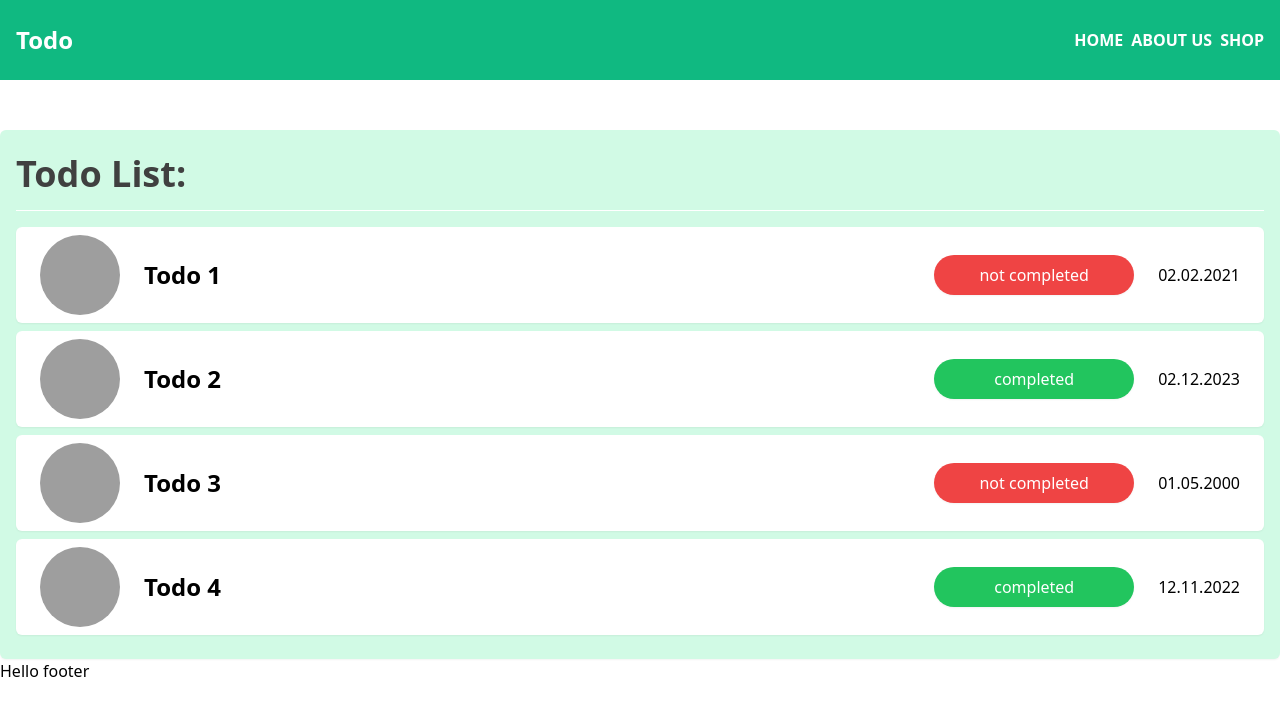
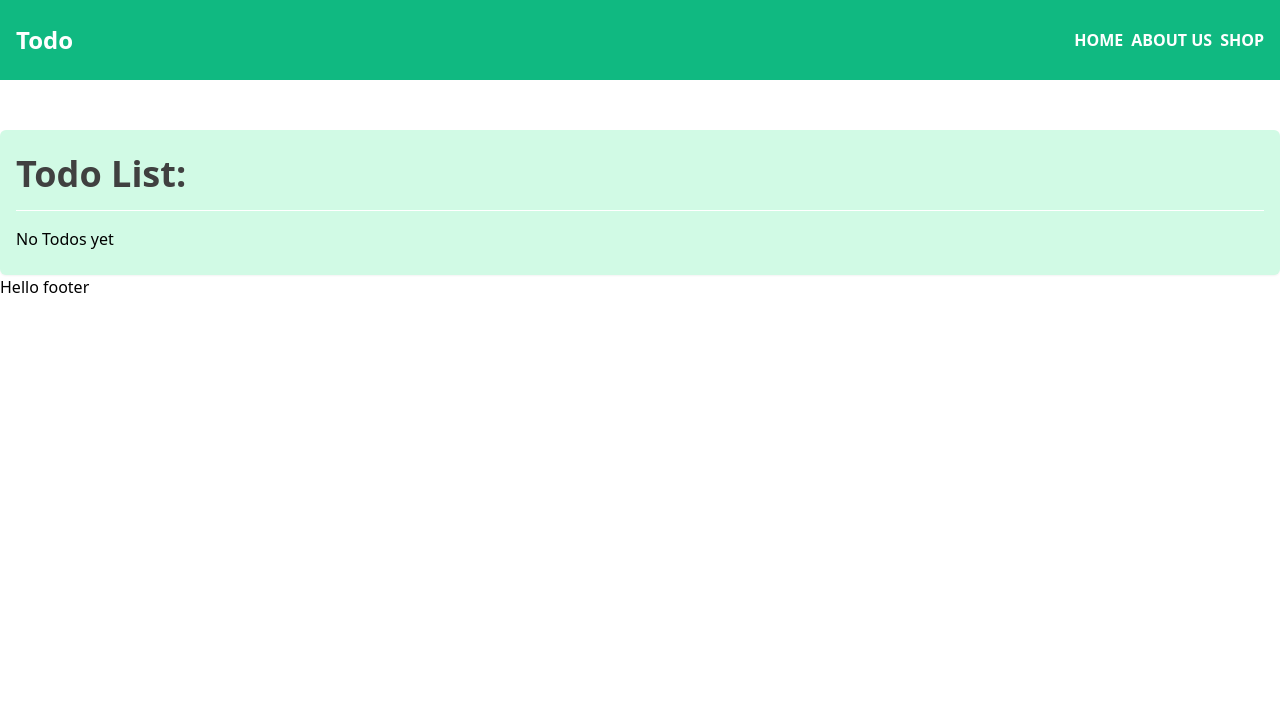
Before and after one commit to devhausleipzigacademy/camp11_react_todo, a React (Vite) app: page / in a window 1280 px wide. Shown: the top 716 px of the page. Built offline with nearby package versions, Linux system fonts and the light colour scheme; grey boxes are pictures that could not be loaded.

Commit message:
json server

```diff
--- /dev/null
+++ b/db.json
@@ -0,0 +1,32 @@
+{
+  "todos": [
+    {
+      "id": 1,
+      "imgUrl": "https://source.unsplash.com/random/250x250",
+      "title": "Todo 1",
+      "completed": false,
+      "date": "02.02.2021"
+    },
+    {
+      "id": 2,
+      "imgUrl": "https://source.unsplash.com/random/250x250",
+      "title": "Todo 2",
+      "completed": true,
+      "date": "02.12.2023"
+    },
+    {
+      "id": 3,
+      "imgUrl": "https://source.unsplash.com/random/250x250",
+      "title": "Todo 3",
+      "completed": false,
+      "date": "01.05.2000"
+    },
+    {
+      "id": 4,
+      "imgUrl": "https://source.unsplash.com/random/250x250",
+      "title": "Todo 4",
+      "completed": true,
+      "date": "12.11.2022"
+    }
+  ]
+}
--- a/package.json
+++ b/package.json
@@ -4,6 +4,7 @@
   "version": "0.0.0",
   "type": "module",
   "scripts": {
+    "server": "json-server --watch db.json",
     "dev": "vite",
     "build": "tsc && vite build",
     "lint": "eslint . --ext ts,tsx --report-unused-disable-directives --max-warnings 0",
@@ -11,6 +12,7 @@
   },
   "dependencies": {
     "clsx": "^2.0.0",
+    "json-server": "^0.17.4",
     "react": "^18.2.0",
     "react-dom": "^18.2.0",
     "react-icons": "^4.12.0",
--- /dev/null
+++ b/src/ExampleHooks.tsx
@@ -0,0 +1,57 @@
+import React from "react";
+import { useState, useEffect } from "react";
+
+function ExampleHooks() {
+  const [inputVal, setInputVal] = useState({
+    firstName: "",
+    lastName: "",
+  });
+
+  useEffect(() => {
+    fetch("https://jsonplaceholder.typicode.com/todos")
+      .then((res) => {
+        return res.json();
+      })
+      .then((todos) => {
+        console.log(todos);
+      });
+  }, []);
+
+  function onSubmitHandler(event: React.FormEvent<HTMLFormElement>) {
+    event.preventDefault();
+    console.log(inputVal); // here object send to db
+  }
+
+  return (
+    <div>
+      <h1 className="text-4xl">Hello Hooks</h1>
+      <p className="text-3xl">{inputVal.firstName}</p>
+      <p className="text-3xl">{inputVal.lastName}</p>
+      <form onSubmit={(e) => onSubmitHandler(e)}>
+        <input
+          type="text"
+          value={inputVal.firstName}
+          onChange={(e) =>
+            setInputVal({
+              ...inputVal,
+              firstName: e.target.value,
+            })
+          }
+        />
+        <input
+          type="text"
+          value={inputVal.lastName}
+          onChange={(e) =>
+            setInputVal({
+              ...inputVal,
+              lastName: e.target.value,
+            })
+          }
+        />
+        <button type="submit">Submit</button>
+      </form>
+    </div>
+  );
+}
+
+export default ExampleHooks;
--- a/src/components/todos/TodoList.tsx
+++ b/src/components/todos/TodoList.tsx
@@ -1,46 +1,15 @@
+import ExampleHooks from "../../ExampleHooks";
 import TodoItem from "./TodoItem";
 
 function TodoList() {
-  const todos = [
-    {
-      id: 1,
-      imgUrl: "https://source.unsplash.com/random/250x250",
-      title: "Todo 1",
-      completed: false,
-      date: "02.02.2021",
-    },
-    {
-      id: 2,
-      imgUrl: "https://source.unsplash.com/random/250x250",
-      title: "Todo 2",
-      completed: true,
-      date: "02.12.2023",
-    },
-    {
-      id: 3,
-      imgUrl: "https://source.unsplash.com/random/250x250",
-      title: "Todo 3",
-      completed: false,
-      date: "01.05.2000",
-    },
-    {
-      id: 4,
-      imgUrl: "https://source.unsplash.com/random/250x250",
-      title: "Todo 4",
-      completed: true,
-      date: "12.11.2022",
-    },
-  ];
+  //fetch all Todos from db json server
+  // loop through all todos and render TodoItem component
 
   return (
     <div className="bg-emerald-100 rounded-md py-6 px-4 shadow-sm">
       <h1 className="text-neutral-700 font-bold text-4xl">Todo List:</h1>
       <hr className="my-4 border-white" />
-      <ul className="flex flex-col gap-2">
-        {todos.map((todo) => (
-          <TodoItem key={todo.id} todo={todo} />
-        ))}
-      </ul>
+      <ul className="flex flex-col gap-2">No Todos yet</ul>
     </div>
   );
 }
--- a/src/main.tsx
+++ b/src/main.tsx
@@ -1,10 +1,6 @@
-import React from 'react'
-import ReactDOM from 'react-dom/client'
-import App from './App.tsx'
-import './index.css'
+import React from "react";
+import ReactDOM from "react-dom/client";
+import App from "./App.tsx";
+import "./index.css";
 
-ReactDOM.createRoot(document.getElementById('root')!).render(
-  <React.StrictMode>
-    <App />
-  </React.StrictMode>,
-)
+ReactDOM.createRoot(document.getElementById("root")!).render(<App />);
```
Also changed, not shown: 1 other file (tests, documents, lock files or other folders).
